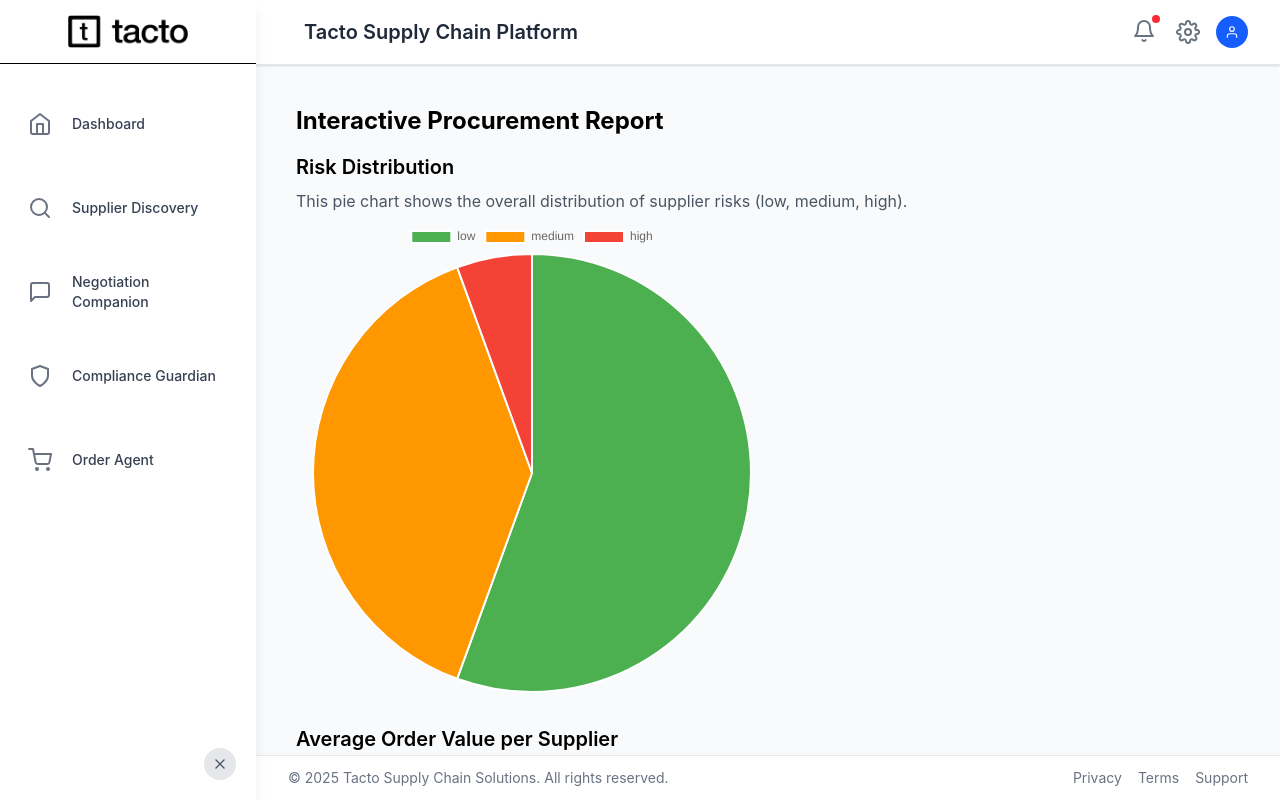
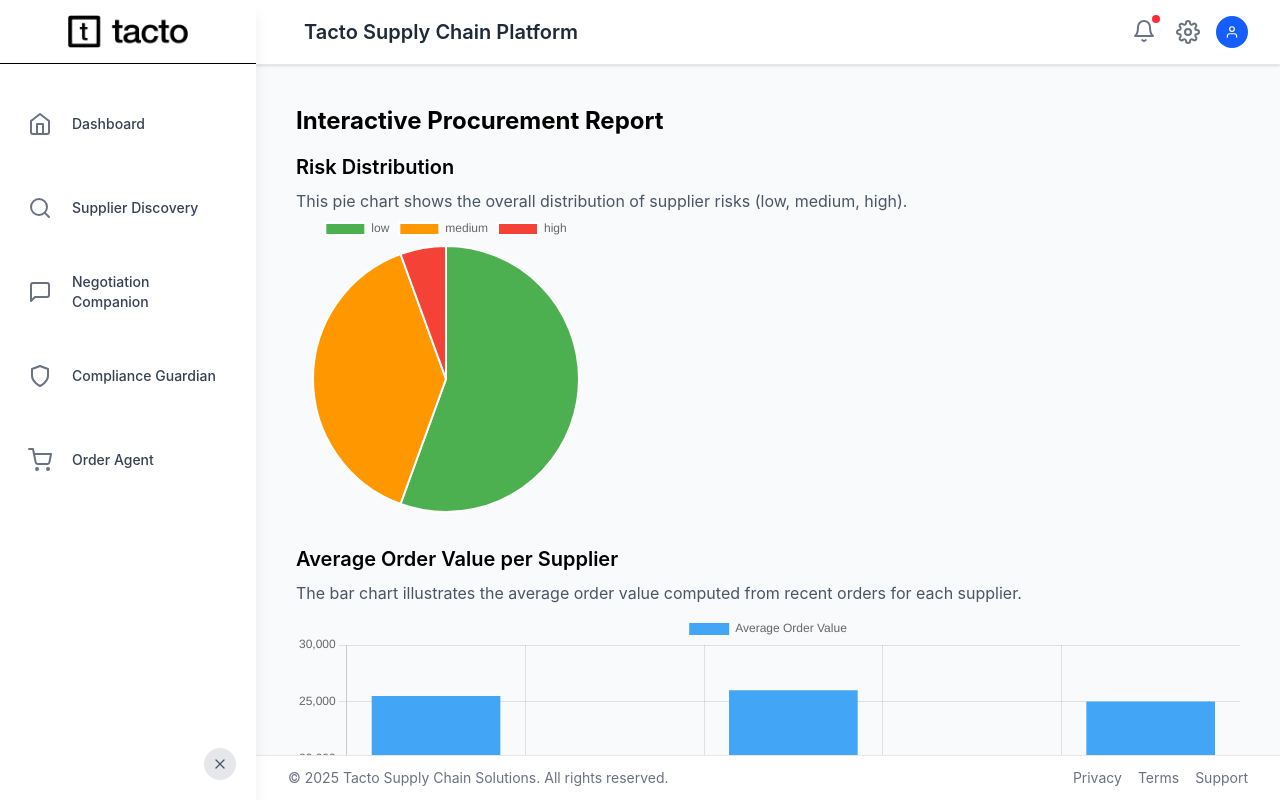
Before and after one commit to MartinSteinmayer/tech-hack-frontend, a Next.js app: page /report in a window 1280 px wide. Built offline with nearby package versions, Linux system fonts and the light colour scheme.

Commit message:
add report
Signed-off-by: Gustavo Gurgel <gus.gurgel@tum.de>

```diff
--- a/app/report/page.js
+++ b/app/report/page.js
@@ -1,3 +1,4 @@
+/**
 "use client";
 import { useState, useMemo } from 'react';
 // Import the chart components from react-chartjs-2
@@ -132,18 +133,24 @@ export default function Report() {
     <div className="p-6">
       <h1 className="text-2xl font-bold mb-4">Interactive Procurement Report</h1>
 
-      {/* Chart 1: Risk Distribution */}
-      <div className="mb-8">
+        //Chart 1: Risk Distribution
+        <div className="mb-8">
         <h2 className="text-xl font-semibold mb-2">Risk Distribution</h2>
-        <p className="mb-2 text-gray-600">
-          This pie chart shows the overall distribution of supplier risks (low, medium, high).
+        <p className=" text-gray-600">
+            This pie chart shows the overall distribution of supplier risks (low, medium, high).
         </p>
-        <div className="w-full md:w-1/2">
-          <Pie data={pieData} />
+        <div style={{ maxWidth: '300px' }}>
+            <Pie
+            data={pieData}
+            options={{ maintainAspectRatio: false }}
+            width={300}
+            height={300}
+            />
         </div>
-      </div>
+    </div>
 
-      {/* Chart 2: Average Order Value */}
+
+      //Chart 2: Average Order Value
       <div className="mb-8">
         <h2 className="text-xl font-semibold mb-2">Average Order Value per Supplier</h2>
         <p className="mb-2 text-gray-600">
@@ -154,9 +161,9 @@ export default function Report() {
         </div>
       </div>
 
-      {/* Chart 3: Supplier Performance Over Time */}
+      // Chart 3: Supplier Performance Over Time
       <div className="mb-8">
-        {/* Dropdown to select supplier */}
+        // Dropdown to select supplier
         <div className="flex items-center mb-4">
           <h2 className="text-xl font-semibold mr-4">Supplier Performance Over Time</h2>
           <select
@@ -180,7 +187,7 @@ export default function Report() {
         </div>
       </div>
 
-      {/* Chart 4: Profit Margin vs. Reliability Score */}
+       Chart 4: Profit Margin vs. Reliability Score
       <div className="mb-8">
         <h2 className="text-xl font-semibold mb-2">Profit Margin vs. Reliability Score</h2>
         <p className="mb-2 text-gray-600">
@@ -193,3 +200,274 @@ export default function Report() {
     </div>
   );
 }
+*/
+
+
+"use client";
+import { useState, useMemo } from 'react';
+// Import the chart components from react-chartjs-2
+import { Pie, Bar, Line, Scatter } from 'react-chartjs-2';
+// Import chart.js/auto to automatically register all chart components
+import 'chart.js/auto';
+
+import { mockSuppliers, mockOrders } from '../../lib/mockData';
+
+export default function Report() {
+  // ------------------------------------------
+  // 1) RISK DISTRIBUTION (Pie Chart)
+  // ------------------------------------------
+  const riskCounts = useMemo(() => {
+    const counts = { low: 0, medium: 0, high: 0 };
+    mockSuppliers.forEach((supplier) => {
+      supplier.riskFactors.forEach((risk) => {
+        if (counts[risk.level] !== undefined) {
+          counts[risk.level] += 1;
+        } else {
+          counts[risk.level] = 1;
+        }
+      });
+    });
+    return counts;
+  }, []);
+
+  const pieData = {
+    labels: Object.keys(riskCounts),
+    datasets: [
+      {
+        data: Object.values(riskCounts),
+        backgroundColor: ['#4caf50', '#ff9800', '#f44336'],
+      },
+    ],
+  };
+
+  // ------------------------------------------
+  // 2) AVERAGE ORDER VALUE (Bar Chart)
+  // ------------------------------------------
+  const supplierOrderData = useMemo(() => {
+    const data = {};
+    mockOrders.forEach((order) => {
+      const supplierId = order.supplierId;
+      if (data[supplierId]) {
+        data[supplierId].total += order.total;
+        data[supplierId].count++;
+      } else {
+        data[supplierId] = { total: order.total, count: 1 };
+      }
+    });
+    return data;
+  }, []);
+
+  const supplierLabels = Object.keys(supplierOrderData).map((id) => {
+    const supplier = mockSuppliers.find((s) => s.id === parseInt(id));
+    return supplier ? supplier.name : `Supplier ${id}`;
+  });
+
+  const avgOrderValues = Object.values(supplierOrderData).map(
+    (data) => data.total / data.count
+  );
+
+  const barData = {
+    labels: supplierLabels,
+    datasets: [
+      {
+        label: 'Average Order Value',
+        data: avgOrderValues,
+        backgroundColor: '#42a5f5',
+      },
+    ],
+  };
+
+  // ------------------------------------------
+  // 3) SUPPLIER PERFORMANCE OVER TIME (Line Chart)
+  //    (with dropdown to select supplier)
+  // ------------------------------------------
+  const [selectedSupplierId, setSelectedSupplierId] = useState(mockSuppliers[0].id);
+
+  const selectedSupplier = useMemo(
+    () => mockSuppliers.find((s) => s.id === selectedSupplierId),
+    [selectedSupplierId]
+  );
+
+  const lineData = useMemo(() => {
+    if (!selectedSupplier) return { labels: [], datasets: [] };
+    return {
+      labels: selectedSupplier.performanceHistory.map((item) => item.month),
+      datasets: [
+        {
+          label: 'On-Time Delivery (%)',
+          data: selectedSupplier.performanceHistory.map((item) => item.onTimeDelivery),
+          borderColor: '#66bb6a',
+          fill: false,
+        },
+        {
+          label: 'Quality Compliance (%)',
+          data: selectedSupplier.performanceHistory.map((item) => item.qualityCompliance),
+          borderColor: '#42a5f5',
+          fill: false,
+        },
+      ],
+    };
+  }, [selectedSupplier]);
+
+  const handleSupplierChange = (e) => {
+    setSelectedSupplierId(Number(e.target.value));
+  };
+
+  // ------------------------------------------
+  // 4) RISK MATRIX (Scatter Chart)
+  //    - Replaces the old Profit vs. Reliability scatter
+  // ------------------------------------------
+  // Step A: Map riskFactors to numeric levels
+  // ---- Risk Matrix Logic ----
+  function computeRiskValue(level) {
+    switch (level) {
+      case 'low':
+        return 1;
+      case 'medium':
+        return 2;
+      case 'high':
+        return 3;
+      default:
+        return 0;
+    }
+  }
+
+  const riskMatrixData = useMemo(() => {
+    return mockSuppliers.map((supplier) => {
+      // Average numeric risk across all riskFactors
+      const totalRisk = supplier.riskFactors.reduce((sum, rf) => sum + computeRiskValue(rf.level), 0);
+      const avgRisk = totalRisk / supplier.riskFactors.length; // x-axis
+
+      // Define impact as annualRevenue / 100000
+      const impact = supplier.annualRevenue / 100000; // y-axis
+
+      return {
+        x: avgRisk,
+        y: impact,
+        supplierName: supplier.name,
+      };
+    });
+  }, []);
+
+  const riskMatrixScatterData = {
+    datasets: [
+      {
+        label: 'Risk Matrix',
+        data: riskMatrixData,
+        backgroundColor: '#ff7043',
+      },
+    ],
+  };
+
+  const riskMatrixOptions = {
+    scales: {
+      x: {
+        title: {
+          display: true,
+          text: 'Risk Probability (1=Low, 3=High)',
+        },
+        min: 0,
+        max: 3,
+      },
+      y: {
+        title: {
+          display: true,
+          text: 'Risk Impact (Annual Revenue in 100k)',
+        },
+        min: 0,
+        max: 10, // Adjust if you have bigger annualRevenue
+      },
+    },
+    plugins: {
+      tooltip: {
+        callbacks: {
+          label: function (context) {
+            // Show supplier name in the tooltip
+            const { x, y, supplierName } = context.raw;
+            return `${supplierName}: Probability=${x.toFixed(1)}, Impact=${y.toFixed(1)}`;
+          },
+        },
+      },
+    },
+    // Maintain or remove aspect ratio as needed
+    maintainAspectRatio: false,
+  };
+
+
+  // ------------------------------------------
+  // RENDER
+  // ------------------------------------------
+  return (
+    <div className="p-6">
+      <h1 className="text-2xl font-bold mb-4">Interactive Procurement Report</h1>
+
+        {/* Chart 1: Risk Distribution */}
+        <div className="mb-8">
+        <h2 className="text-xl font-semibold mb-2">Risk Distribution</h2>
+        <p className=" text-gray-600">
+            This pie chart shows the overall distribution of supplier risks (low, medium, high).
+        </p>
+        <div style={{ maxWidth: '300px' }}>
+            <Pie
+            data={pieData}
+            options={{ maintainAspectRatio: false }}
+            width={300}
+            height={300}
+            />
+        </div>
+    </div>
+
+      {/* Chart 2: Average Order Value */}
+      <div className="mb-8">
+        <h2 className="text-xl font-semibold mb-2">Average Order Value per Supplier</h2>
+        <p className="mb-2 text-gray-600">
+          The bar chart illustrates the average order value computed from recent orders for each supplier.
+        </p>
+        <div className="w-full">
+          <Bar data={barData} options={{ maintainAspectRatio: false }} height={400} />
+        </div>
+      </div>
+
+      {/* Chart 3: Supplier Performance Over Time (with dropdown) */}
+      <div className="mb-8">
+        <div className="flex items-center mb-4">
+          <h2 className="text-xl font-semibold mr-4">Supplier Performance Over Time</h2>
+          <select
+            className="border border-gray-300 rounded px-2 py-1"
+            value={selectedSupplierId}
+            onChange={handleSupplierChange}
+          >
+            {mockSuppliers.map((supplier) => (
+              <option key={supplier.id} value={supplier.id}>
+                {supplier.name}
+              </option>
+            ))}
+          </select>
+        </div>
+        <p className="mb-2 text-gray-600">
+          The line chart shows trends in on-time delivery and quality compliance for{' '}
+          <strong>{selectedSupplier?.name}</strong> over recent months.
+        </p>
+        <div className="w-full">
+          <Line data={lineData} options={{ maintainAspectRatio: false }} height={400} />
+        </div>
+      </div>
+
+      {/* Chart 4: Risk Matrix */}
+      <div className="mb-8">
+        <h2 className="text-xl font-semibold mb-2">Risk Matrix</h2>
+        <p className="mb-2 text-gray-600">
+          This scatter chart places each supplier according to their <em>risk probability</em> (x-axis)
+          and <em>risk impact</em> (y-axis).
+        </p>
+        {/* Fixed-size container for smaller chart */}
+        <div style={{ width: '400px', height: '300px' }}>
+          <Scatter
+            data={riskMatrixScatterData}
+            options={riskMatrixOptions}
+          />
+        </div>
+      </div>
+    </div>
+  );
+}
```
